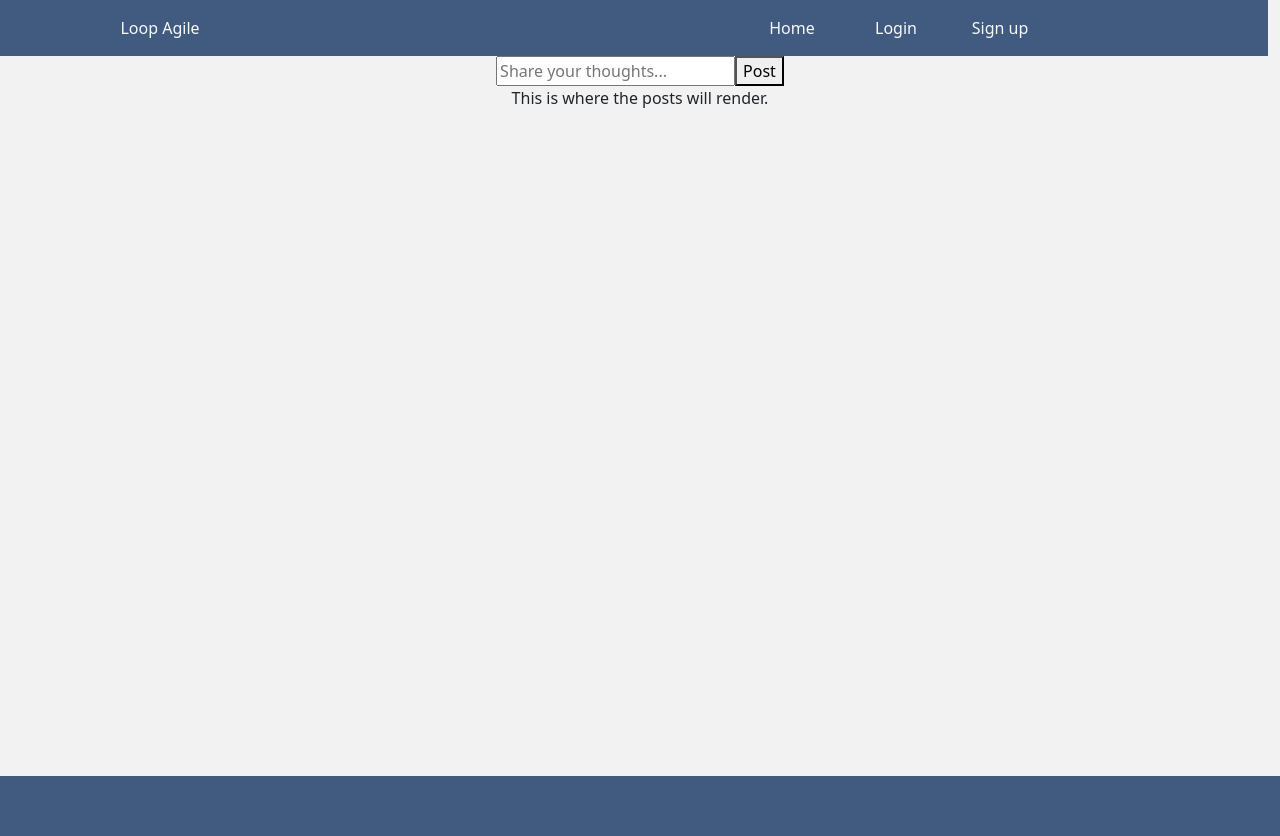
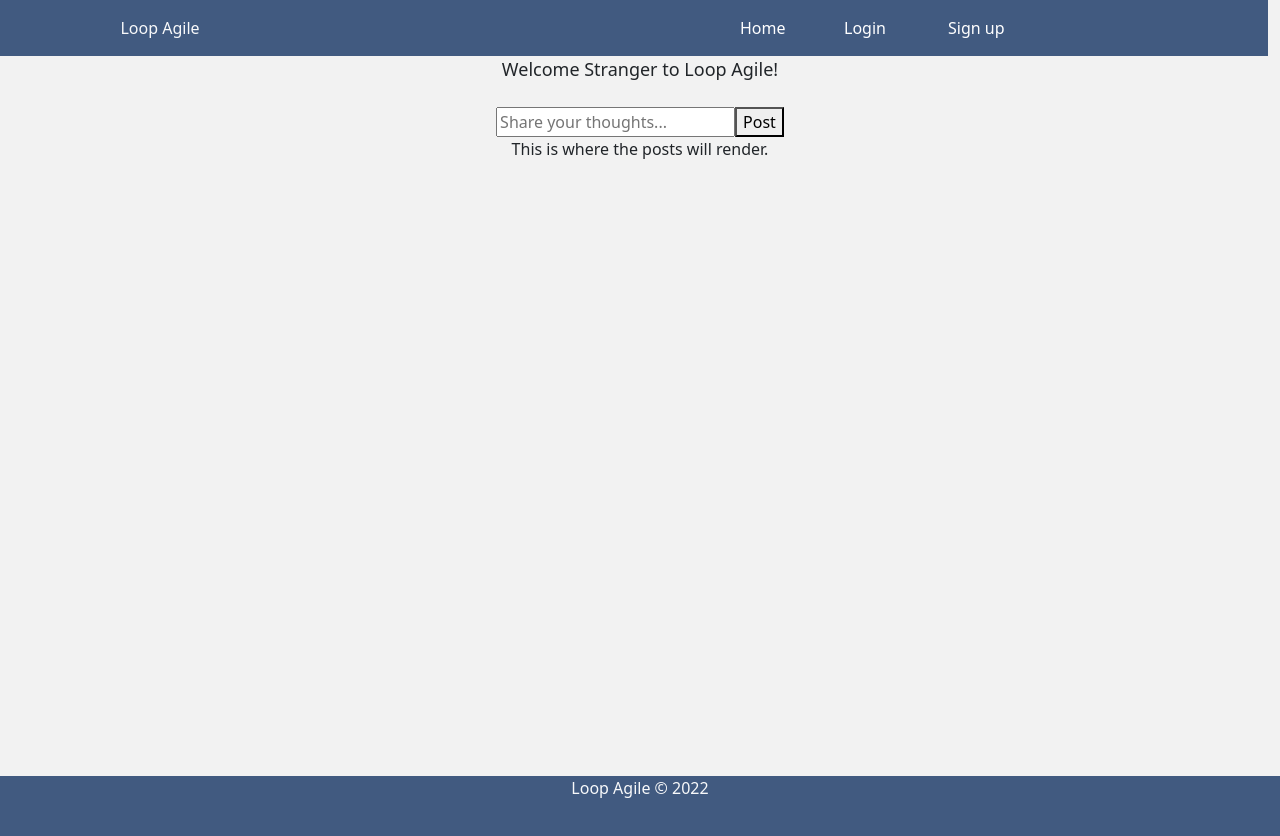
Before and after one commit to darklight81/RMIT-22-FWP, a React (Create React App) app: page / in a window 1280 px wide. Shown: the top 836 px of the page. Built offline with nearby package versions, Linux system fonts and the light colour scheme.

Commit message:
added LandingPage.css, NavigationBar.css modified Footer.js, Header.js, LandingPage.js, Login.js, NavigationBar.js, Register.js

```diff
--- /dev/null
+++ b/src/css/LandingPage.css
@@ -0,0 +1,4 @@
+.greetings{
+    font-size: large;
+
+}
--- /dev/null
+++ b/src/css/NavigationBar.css
@@ -0,0 +1,8 @@
+nav a {
+    color: white;
+    text-decoration: none;
+
+}
+nav a:hover{
+    color: black;
+}
--- a/src/view/Footer.js
+++ b/src/view/Footer.js
@@ -2,7 +2,7 @@ import "../css/Footer.css"
 function Footer(){
     return(
         <div className={`footer`}>
-            <div/>
+            <a className={`col-3 text-decoration-none text-light`} href={"/"}> Loop Agile	&copy; 2022</a>
         </div>
     )
 }
--- a/src/view/Header.js
+++ b/src/view/Header.js
@@ -3,7 +3,7 @@ import '../css/Header.css'
 const Header = (props) => {
     return (
         <div className={`header w-100 row p-3`}>
-            <a className={`col-3 text-decoration-none text-light`} href={"/"}> Loop Agile </a>
+            <a className={`col-3 text-decoration-none text-light`} href={"/"}> Loop Agile</a>
             <div className={`col-1`}/>
             <NavigationBar user={props.user}/>
         </div>
--- a/src/view/LandingPage.js
+++ b/src/view/LandingPage.js
@@ -1,16 +1,22 @@
 import PostForm from "./PostForm";
 import Dashboard from "./Dashboard";
+import "../css/LandingPage.css"
 
 function LandingPage(props) {
     let greetings = 'Stranger'
     if (props.user.name){
         greetings = props.user.name
     }
+    let name = props.user.name
         return (
             <div className={`landing-page`}>
+                <div className="greetings"> Welcome {greetings} to Loop Agile! </div>
+                <br></br>
                 <PostForm user={props.user}/>
                 <Dashboard/>
+
             </div>
+
         );
 }
 export default LandingPage;
--- a/src/view/Login.js
+++ b/src/view/Login.js
@@ -41,7 +41,7 @@ function Login(props) {
                     <input type="password" placeholder="Password" className="form-control" id="examplePassword" aria-describedby="passwordHelp" required/>
                 </div>
                 <div className="mb-3">
-                    <button className={`btn btn-outline-primary`} type="submit"> Sign in! </button>
+                    <button className={`btn btn-outline-primary`} type="submit" > Sign in! </button>
                 </div>
                 <div className="mb-3" id={`error`}>  </div>
             </form>
--- a/src/view/NavigationBar.js
+++ b/src/view/NavigationBar.js
@@ -1,13 +1,14 @@
 import { NavLink } from 'react-router-dom';
+import "../css/NavigationBar.css"
 
 function NavigationBar(props) {
     if (!props.user.name){
         return (
             <nav className={`col-6 mx-2`}>
                 <div className={`row justify-content-end`}>
-                    <NavLink to="/" className={`text-decoration-none text-light col-2`}>Home </NavLink>
-                    <NavLink to="/login" className={`text-decoration-none text-light col-2`}>Login </NavLink>
-                    <NavLink to="/register" className={`text-decoration-none text-light col-2`}>Sign up</NavLink>
+                    <NavLink to="/" className={`nav a col-2`}>Home </NavLink>
+                    <NavLink to="/login" className={`nav a col-2`}>Login </NavLink>
+                    <NavLink to="/register" className={`nav a col-2`}>Sign up</NavLink>
                 </div>
             </nav>
         );
--- a/src/view/Register.js
+++ b/src/view/Register.js
@@ -76,7 +76,7 @@ function Register(props) {
                     <input type="password" placeholder="Confirm password" className="form-control" id="examplePasswordConfirm" pattern="(?=.*\d)(?=.*[a-z])(?=.*[A-Z]).{8,}" aria-describedby="passwordConfirmHelp" required/>
                 </div>
                 <div className="mb-3">
-                    <button className={`btn btn-outline-primary`} type="submit"> Sign up! </button>
+                    <button className={`btn btn-outline-primary`} type="submit" > Sign up! </button>
                 </div>
                 <div className="mb-3" id={`error`}>  </div>
             </form>
```
